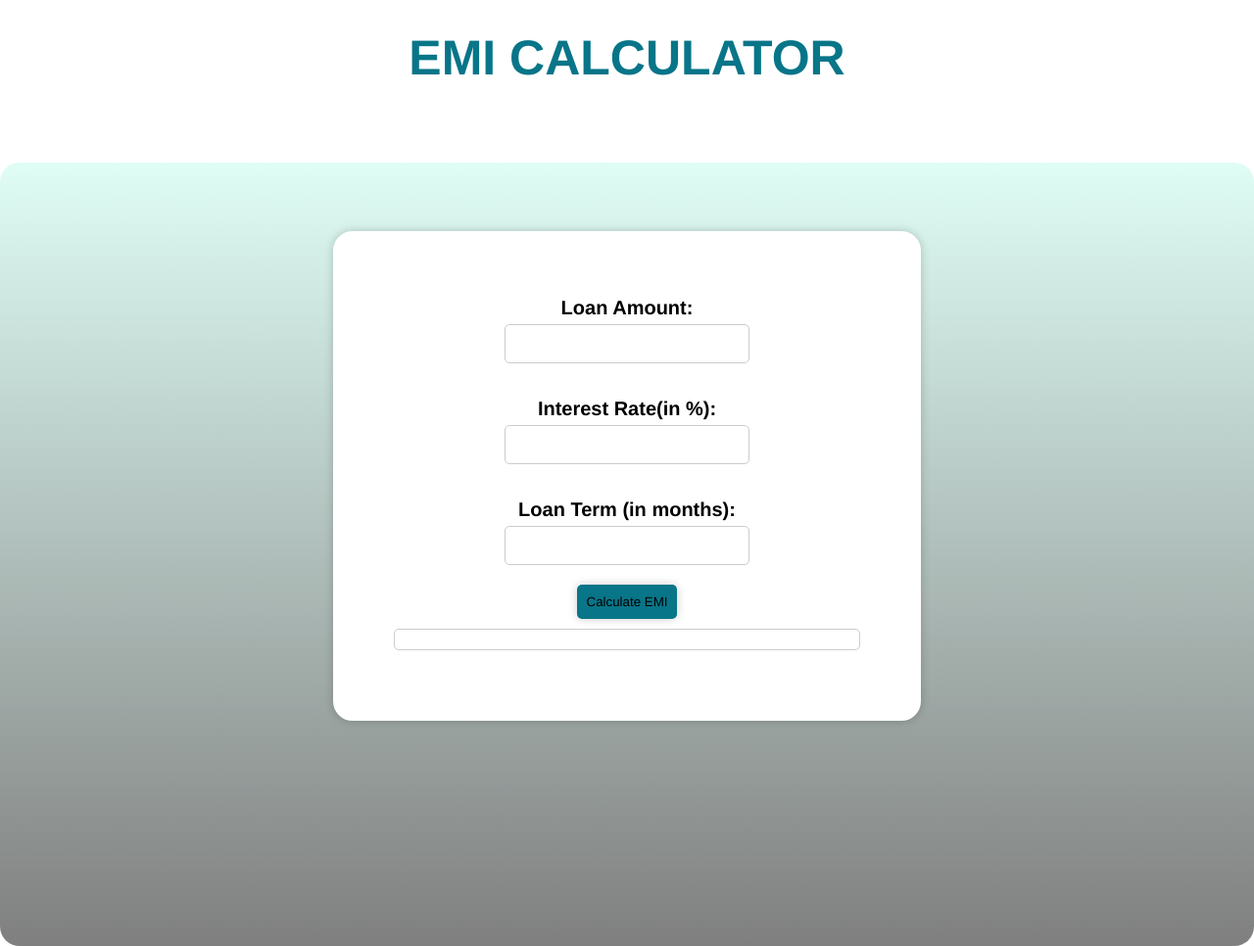
After one commit to raheelhparekh/expense_tracker-SPESA-, a PHP site: page /EMI_Calculator.html in a window 1280 px wide. The commit adds this page. Shown: the whole page at 98% size. Run offline with PHP 8.4, Linux system fonts and the light colour scheme.

Commit message:
corrections made in EMI calculator

```diff
--- /dev/null
+++ b/frontend/EMI_Calculator.html
@@ -0,0 +1,56 @@
+<!DOCTYPE html>
+<html lang="en">
+
+<head>
+  <meta charset="UTF-8">
+  <meta http-equiv="X-UA-Compatible" content="IE=edge">
+  <meta name="viewport" content="width=device-width, initial-scale=1.0">
+  <title>EMI Calculator</title>
+  <link rel="stylesheet" href="/frontend/assets/css/EMI-Calculator.css">
+</head>
+
+<body>
+  <h1>EMI CALCULATOR</h1><br>
+  <div class="container">
+    <div class="form-box">
+      <form action="EMI_Calculator.html" method="POST">
+        <label for="loanAmount">Loan Amount:</label>
+        <input type="number" id="loanAmount" name="loanAmount" required />
+        <br>
+
+        <label for="interestRate">Interest Rate(in %):</label>
+        <input type="number" id="interestRate" name="interestRate" step="0.01" required />
+        <br>
+
+        <label for="loanTerm">Loan Term (in months):</label>
+        <input type="number" id="loanTerm" name="loanTerm" required />
+        <br>
+        <button type="button" onclick="calculateEMI()">Calculate EMI</button>
+        <div id="result"></div>
+      </form>
+    </div>
+  </div>
+</body>
+
+  <script>
+    function calculateEMI() {
+      var loanAmount = document.getElementById("loanAmount").value;
+      var interestRate = document.getElementById("interestRate").value;
+      var loanTerm = document.getElementById("loanTerm").value;
+
+      var monthlyInterestRate = interestRate / 12 / 100;
+      var totalInterest = monthlyInterestRate * loanAmount * loanTerm;
+      var totalAmount = parseFloat(loanAmount) + totalInterest;
+      var monthlyEMI = totalAmount / loanTerm;
+
+      var result = document.getElementById("result");
+      result.innerHTML =
+        "Your monthly EMI is Rs. " + monthlyEMI.toFixed(2) + "<br>";
+      result.innerHTML +=
+        "Total interest payable is Rs. " + totalInterest.toFixed(2) + "<br>";
+      result.innerHTML +=
+        "Total amount payable is Rs. " + totalAmount.toFixed(2);
+    }
+  </script>
+
+</html>
--- a/frontend/assets/css/EMI-Calculator.css
+++ b/frontend/assets/css/EMI-Calculator.css
@@ -1,82 +1,90 @@
 * {
-    box-sizing: border-box;
   margin: 0;
   padding: 0;
-    /* background-color: #dffdf4; */
+  box-sizing: border-box;
+  font-family: avenir, helvetica, sans-serif;
 }
-    h1
-    {
-        text-align: center ;
-    }
-  .container
-  {
-    border: 1px solid rgb(77, 160, 54);
-    border-radius: 15px;
-    background-color: #dffd;
+
+.container {
+  width: 100%;
+  height: 100vh;
+  background: linear-gradient(#dffdf5, rgba(0, 0, 0, 0.5)), url();
   background-size: cover;
   background-position: center;
-    margin:0 auto;
-    width: 1000px;
-    height: 600px;
-    padding: 20px;
   position: relative;
   z-index: 1;
+  border-radius: 20px;
+}
+
+.form-box {
+  width: 100%;
+  max-width: 600px;
+  font-size: 20px;
+  position: relative;
+  top: 40%;
+  left: 50%;
+  transform: translate(-50%, -50%);
+  background: #fff;
+  padding: 50px 60px 70px;
   text-align: center;
-    margin-top: 100px;
+  translate: translate(-50%, -50%);
+  border-radius: 20px;
+  border: 2px solid white;
+  box-shadow: 0 0 10px 0 rgba(0, 0, 0, 0.2);
+
 }
-  .form-box
-  {
-    border: 2px solid rgb(133, 112, 24);
-    border-radius: 15px;
-    background-size: cover;
-    background-position: center;
-    margin:0 auto;
-    width: 80%;
-    height: 80%;
-    padding: 20px;
-    position: relative;
-    z-index: 1;
-    text-align: center;
-    margin-top: 100px;
-    background-color: white;
-  }
+
 label {
+  display: block;
+  margin-top: 10px;
   font-weight: bold;
-    margin-bottom: 10px;
-    display: block;
+  padding: 5px;
+
 }
 
 input[type="number"] {
   padding: 10px;
+  border: 1px solid #ccc;
   border-radius: 5px;
-    border: 1px solid #ccc;
   margin-bottom: 20px;
   width: 250px;
+  height: 40px;
+  font-size: 16px;
+
 }
 
 button {
-    padding: 10px 20px;
+  padding: 10px;
+  background-color: rgb(8, 117, 136);
+  border: none;
   border-radius: 5px;
-    border: none;
-    background-color: #a2f0ee;
-    color: #000000;
-    font-size: 16px;
   cursor: pointer;
-    width: 250px;
+  box-shadow: 0 0 10px 0 rgba(0, 0, 0, 0.2);
 }
 
-  button:hover {
-    background-color: rgb(92, 184, 226);
-    transition-duration: 0.6s;
+h2 {
+  font-size: 16px;
+  color: #fff;
 }
 
 #result {
-    margin-top: 50px;
-    margin-left: 250px;
-    padding: 20px;
+  margin-top: 10px;
+  padding: 10px;
   border: 1px solid #ccc;
   border-radius: 5px;
-    font-size: 16px;
-    width: 455px;
+  font-size: 18px;
+  font-weight: bold;
+  text-align: left;
+  padding: auto;
+}
+
+h1 {
+  font-weight: bold;
   text-align: center;
+  margin-bottom: 0px;
+  margin-top: 30px;
+  font-size: 50px;
+  margin-bottom: 60px;
+  color: rgb(8, 117, 136);
+  position: relative;
 }
--- a/frontend/assets/css/sip_calc.css
+++ b/frontend/assets/css/sip_calc.css
@@ -3,8 +3,6 @@
     padding: 0;
     box-sizing: border-box;
     font-family: avenir,helvetica,sans-serif;
-    /* background-color: #dffdf5; */
-
 }
 
 .container {
@@ -55,7 +53,6 @@ input[type="number"] {
 
 button {
     padding: 10px;
-    /* background-color: #4CAF50; */
     background-color: rgb(8, 117, 136);
     border: none;
     border-radius: 5px;
```
Also changed, not shown: frontend/assets/EMI_Calculator.html (deleted, +0 -51 lines), frontend/sip_calc.html (+3 -4 lines). Lines whose indentation alone changed are shown as unchanged.
